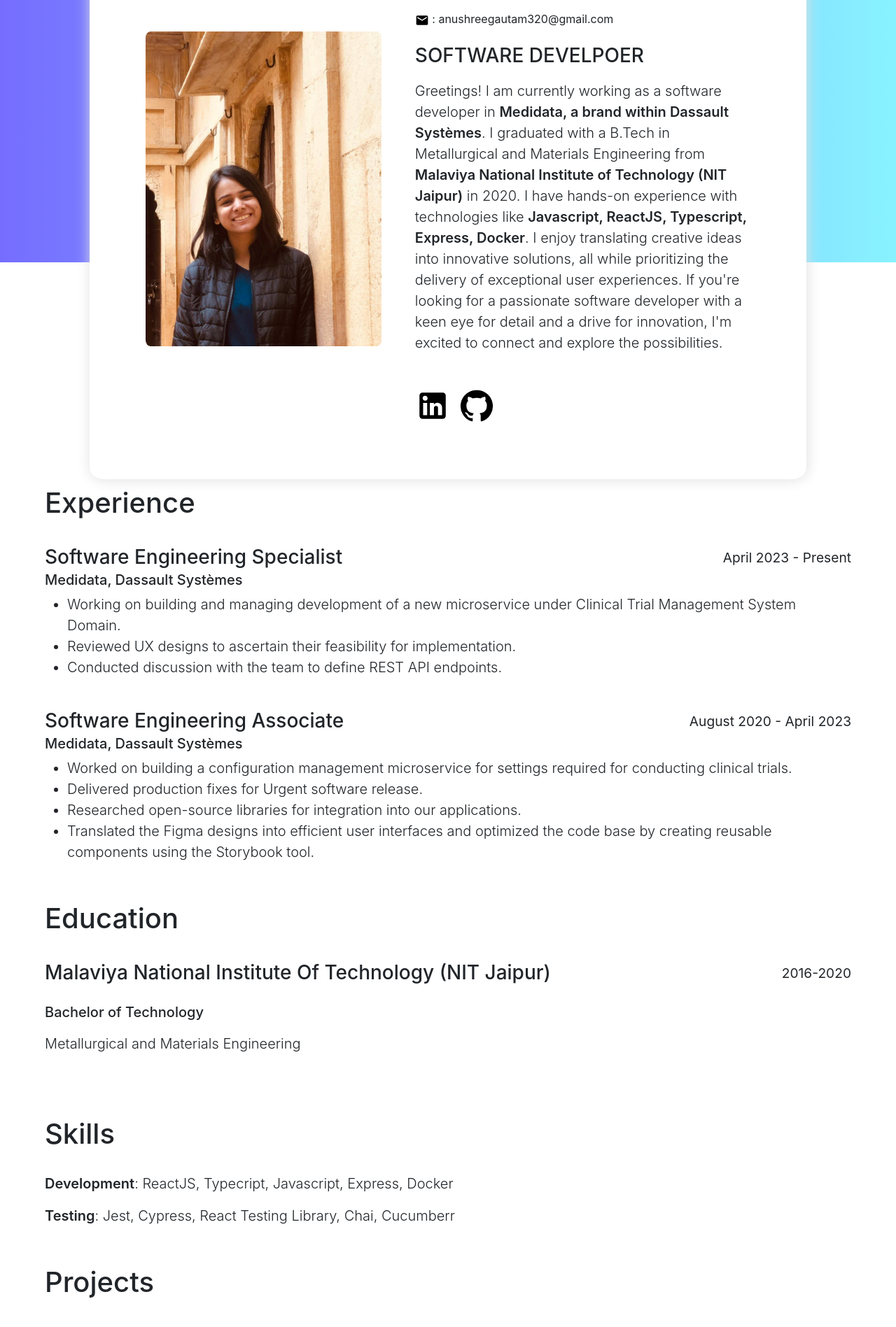
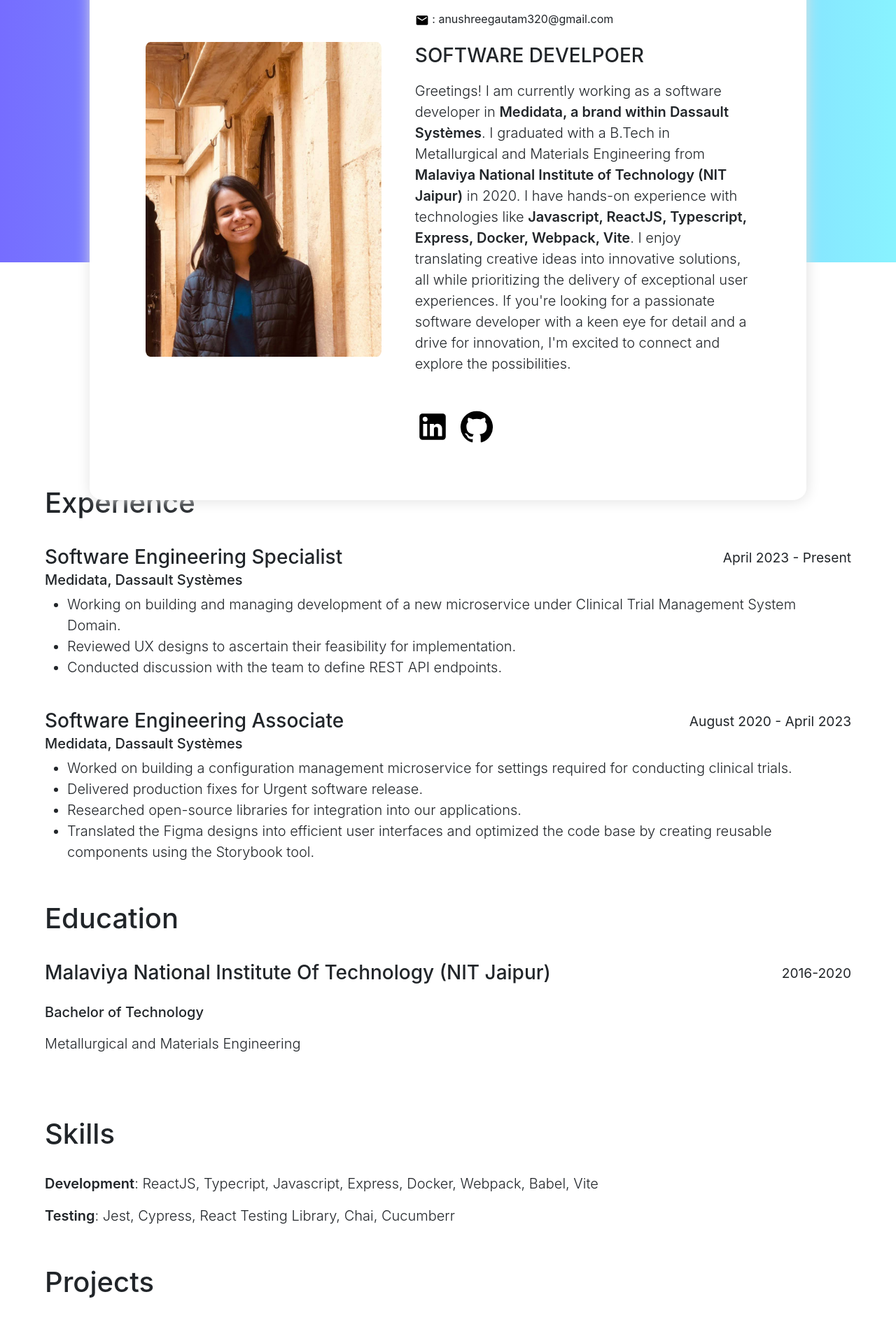
Before and after one commit to anushreegautam/anushreegautam.github.io, a React (Create React App) app: page / in a window 1280 px wide. Shown: the part 345-2242 px from the top of the page at 70% size. Built offline with nearby package versions, Linux system fonts and the light colour scheme.

Commit message:
updating skill

```diff
--- a/src/tabs/Home.tsx
+++ b/src/tabs/Home.tsx
@@ -19,7 +19,7 @@ const Home = () => {
               <br/>
               <h3>SOFTWARE DEVELPOER</h3>
             </div>
-            <p>Greetings! I am currently working as a software developer in <strong>Medidata, a brand within Dassault Systèmes</strong>. I graduated with a B.Tech in Metallurgical and Materials Engineering from <strong>Malaviya National Institute of Technology (NIT Jaipur)</strong> in 2020. I have hands-on experience with technologies like <strong>Javascript, ReactJS, Typescript, Express, Docker</strong>. I enjoy translating creative ideas into innovative solutions, all while prioritizing the delivery of exceptional user experiences. If you're looking for a passionate software developer with a keen eye for detail and a drive for innovation, I'm excited to connect and explore the possibilities.</p>
+            <p>Greetings! I am currently working as a software developer in <strong>Medidata, a brand within Dassault Systèmes</strong>. I graduated with a B.Tech in Metallurgical and Materials Engineering from <strong>Malaviya National Institute of Technology (NIT Jaipur)</strong> in 2020. I have hands-on experience with technologies like <strong>Javascript, ReactJS, Typescript, Express, Docker, Webpack, Vite</strong>. I enjoy translating creative ideas into innovative solutions, all while prioritizing the delivery of exceptional user experiences. If you're looking for a passionate software developer with a keen eye for detail and a drive for innovation, I'm excited to connect and explore the possibilities.</p>
             <br/>
             <div className="social-media-links">
               <a href="http://linkedin.com/in/anushree-gautam" target="_blank" ><LinkedIn className="icon-size" fontSize="large" /></a>
--- a/src/tabs/Skills.tsx
+++ b/src/tabs/Skills.tsx
@@ -7,7 +7,7 @@ const Skills = () => {
       <h1>Skills</h1>
       <br/>
       <div>
-        <p><strong>Development</strong>: ReactJS, Typecript, Javascript, Express, Docker</p>
+        <p><strong>Development</strong>: ReactJS, Typecript, Javascript, Express, Docker, Webpack, Babel, Vite</p>
         <p><strong>Testing</strong>: Jest, Cypress, React Testing Library, Chai, Cucumberr</p>
       </div>
       </div>
```
Also changed, not shown: 3 other files (tests, documents, lock files or other folders).
